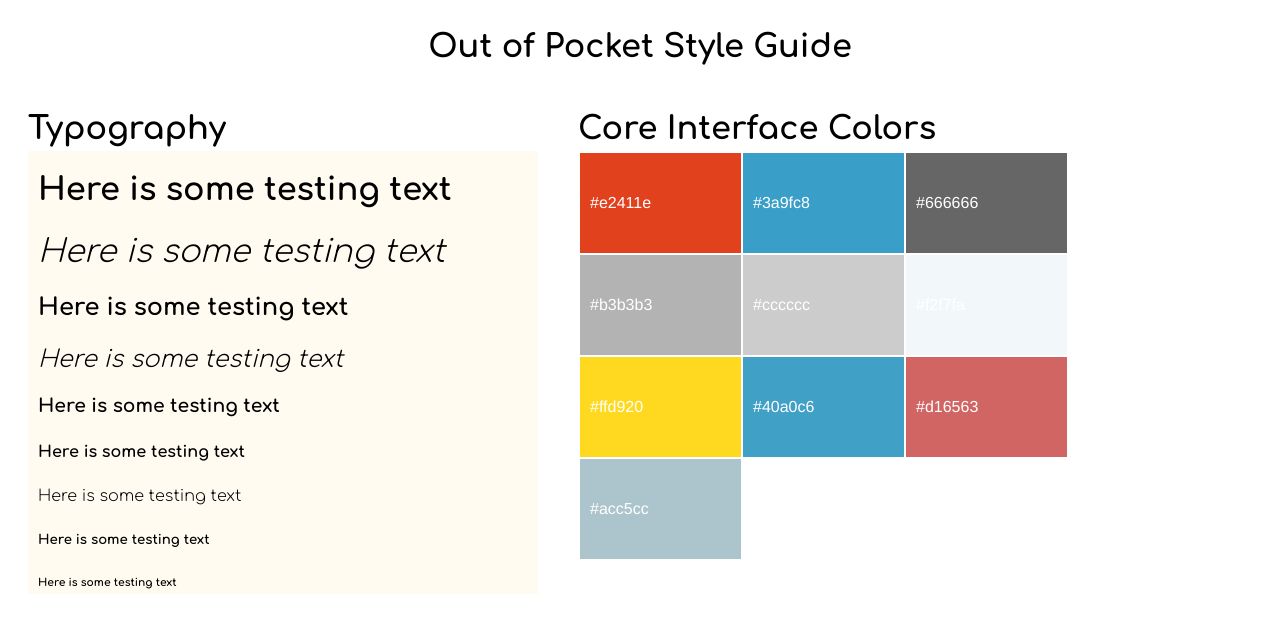
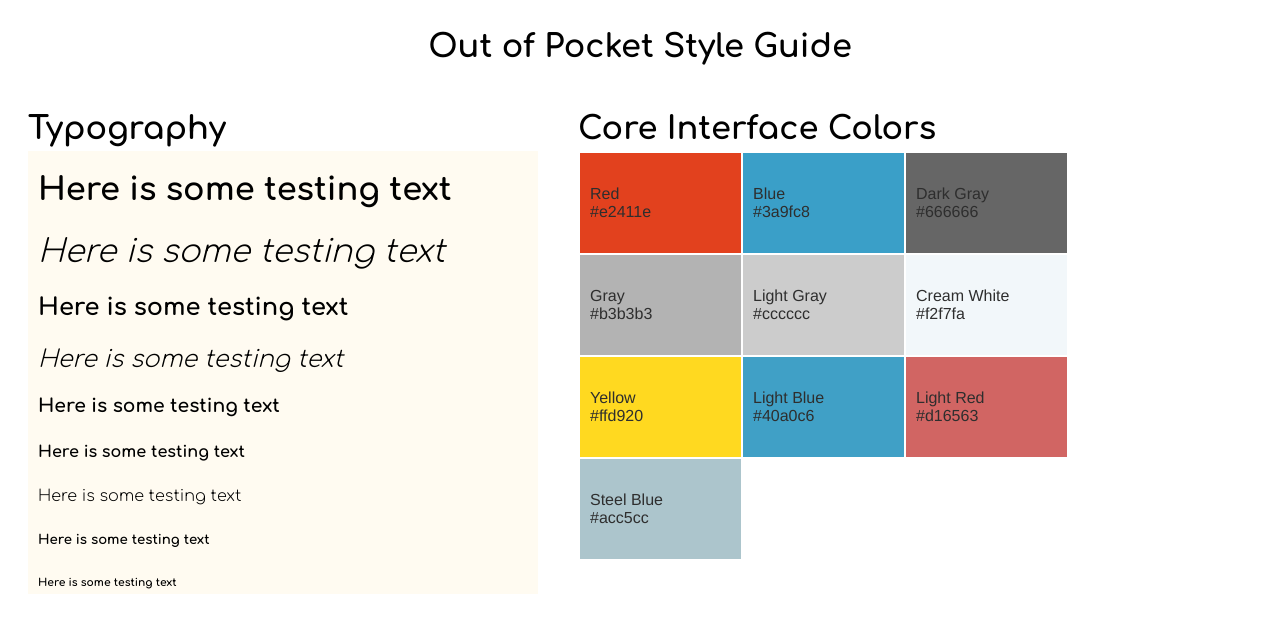
Before and after one commit to Adespinoza/outofpocket, a plain HTML site: page style_guide.html in a window 1280 px wide. Drawn offline with Linux system fonts and the light colour scheme.

Commit message:
Deepened the text color in the colors listed

```diff
--- a/style_guide.html
+++ b/style_guide.html
@@ -82,7 +82,7 @@
     height: 100px;
     background-color: green;
     padding-left: 10px;
-    color: white;
+    color: rgb(46, 46, 46);
   }
 </style>
 <body>
@@ -108,22 +108,22 @@
       <h1>Core Interface Colors</h1>
       <table>
         <tr>
-          <td class="red">#e2411e</td>
-          <td class="blue">#3a9fc8</td>
-          <td class="dark-gray">#666666</td>
+          <td class="red">Red<br />#e2411e</td>
+          <td class="blue">Blue<br />#3a9fc8</td>
+          <td class="dark-gray">Dark Gray<br />#666666</td>
         </tr>
         <tr>
-          <td class="gray">#b3b3b3</td>
-          <td class="light-gray">#cccccc</td>
-          <td class="cream-white">#f2f7fa</td>
+          <td class="gray">Gray<br />#b3b3b3</td>
+          <td class="light-gray">Light Gray<br />#cccccc</td>
+          <td class="cream-white">Cream White<br />#f2f7fa</td>
         </tr>
         <tr>
-          <td class="yellow">#ffd920</td>
-          <td class="light-blue">#40a0c6</td>
-          <td class="light-red">#d16563</td>
+          <td class="yellow">Yellow<br />#ffd920</td>
+          <td class="light-blue">Light Blue<br />#40a0c6</td>
+          <td class="light-red">Light Red<br />#d16563</td>
         </tr>
         <tr>
-          <td class="steel-blue">#acc5cc</td>
+          <td class="steel-blue">Steel Blue<br />#acc5cc</td>
         </tr>
       </table>
     </div>
```
